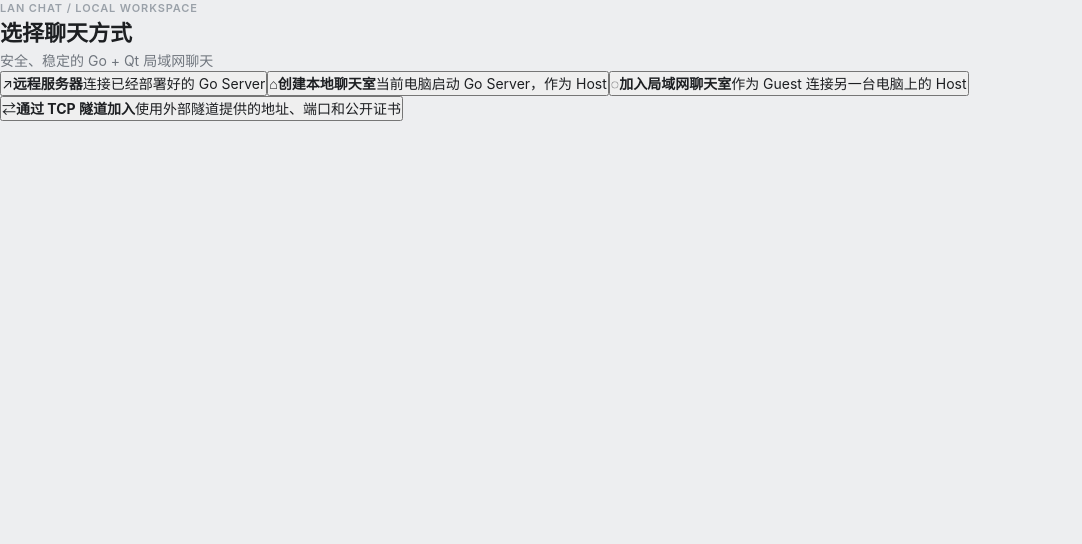
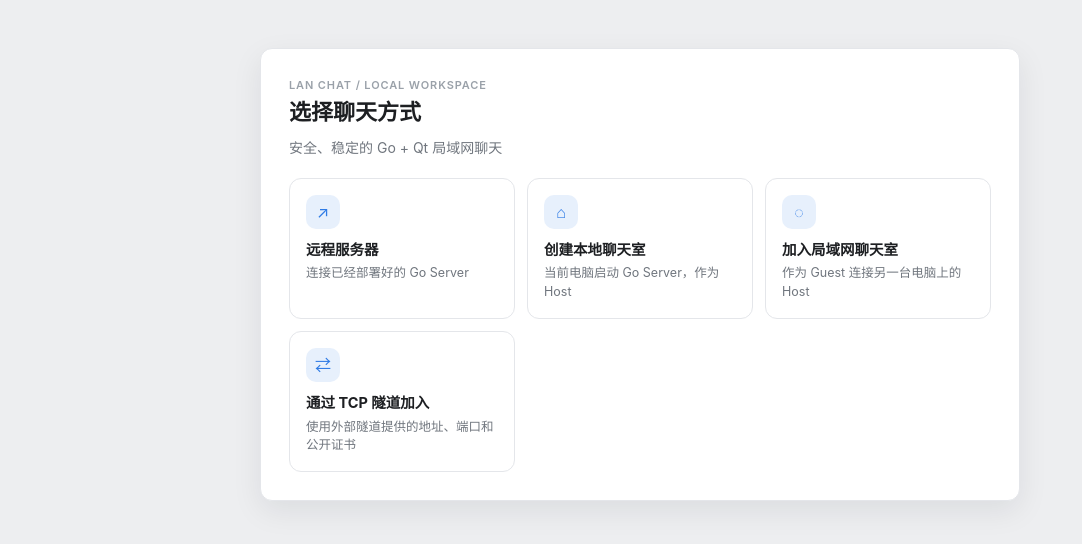
Before and after one commit to DUSK1NG/cross-language-lan-chatroom, a React (Vite) app in the folder frontend/: page / in a window 1280 px wide. Shown: the top 544 px of the page, without its empty margins (0-1082 px from the left). Built offline with nearby package versions, Linux system fonts and the light colour scheme.

Commit message:
feat(styles): t3 pages layer for mode, connect, host and settings

```diff
--- a/frontend/src/styles/pages.css
+++ b/frontend/src/styles/pages.css
@@ -1 +1,117 @@
-/* pages 样式在 Task 5 填充。 */
+/* 页面骨架 + 模式/连接/宿主/设置页 + 弹窗内容（T3）。 */
+.app-shell { min-height: 100vh; background: var(--t-wall); }
+
+.mode-shell, .connect-shell, .settings-shell {
+  display: flex; justify-content: center; align-items: flex-start;
+  padding: 48px 20px 64px; height: 100vh; overflow-y: auto;
+}
+
+.mode-panel, .connect-panel, .settings-panel {
+  background: var(--t-surface);
+  border: 1px solid var(--t-line);
+  border-radius: 12px;
+  box-shadow: 0 10px 30px rgba(15, 23, 32, 0.08);
+  padding: 28px;
+}
+.mode-panel { width: min(760px, 100%); }
+.connect-panel { width: min(460px, 100%); }
+.settings-panel { width: min(640px, 100%); }
+.host-panel { width: min(520px, 100%); }
+
+.mode-panel h1, .connect-panel h1 { margin: 2px 0 8px; }
+.mode-panel .lede { margin-bottom: 20px; }
+
+/* 模式选择 */
+.mode-grid { display: grid; grid-template-columns: repeat(auto-fill, minmax(220px, 1fr)); gap: 12px; margin-top: 18px; }
+.mode-card {
+  display: flex; flex-direction: column; gap: 4px; text-align: left;
+  background: var(--t-surface); border: 1px solid var(--t-line); border-radius: 12px;
+  padding: 16px; cursor: pointer;
+  transition: border-color var(--t-fast) ease-out, box-shadow var(--t-fast) ease-out, transform var(--t-fast) ease-out;
+}
+.mode-card:hover:not(:disabled) { border-color: var(--t-accent); box-shadow: var(--t-bubble-shadow); transform: translateY(-1px); }
+.mode-card:disabled { opacity: 0.55; cursor: not-allowed; }
+.mode-card strong { font-size: 14.5px; }
+.mode-card span:last-child { color: var(--t-ink-2); font-size: 12.5px; }
+.mode-icon {
+  width: 34px; height: 34px; border-radius: 10px; background: var(--t-accent-soft); color: var(--t-accent);
+  display: inline-flex; align-items: center; justify-content: center; font-size: 16px; margin-bottom: 6px;
+}
+
+/* 连接页 */
+.connect-panel h1 { font-size: 19px; }
+.connection-help { color: var(--t-ink-2); font-size: 12.5px; margin: 6px 0 14px; line-height: 1.6; }
+.connect-panel .status-line { margin-bottom: 8px; }
+
+.tunnel-guide {
+  background: var(--t-accent-soft); border-radius: 10px; padding: 10px 12px; margin-bottom: 14px;
+  font-size: 12.5px; color: var(--t-ink-2);
+}
+.tunnel-guide strong { color: var(--t-accent); display: block; margin-bottom: 2px; }
+
+/* LAN 发现（含规格 §6.1 #5 的顶部扫描细条） */
+.lan-discovery { border: 1px solid var(--t-line); border-radius: 10px; padding: 12px; margin-bottom: 14px; position: relative; overflow: hidden; }
+.lan-discovery__header { display: flex; align-items: center; justify-content: space-between; gap: 8px; margin-bottom: 8px; }
+.lan-discovery__header strong { font-size: 13.5px; display: block; }
+.lan-discovery__header small { color: var(--t-ink-2); font-size: 12px; }
+.lan-discovery__empty { color: var(--t-ink-2); font-size: 12.5px; line-height: 1.6; }
+.lan-discovery__list { display: flex; flex-direction: column; gap: 6px; }
+.lan-host-card {
+  display: flex; align-items: center; justify-content: space-between; gap: 8px; text-align: left;
+  border: 1px solid var(--t-line); border-radius: 10px; background: var(--t-surface);
+  padding: 9px 11px; cursor: pointer;
+  transition: border-color var(--t-fast) ease-out, background-color var(--t-fast) ease-out;
+}
+.lan-host-card:hover { background: var(--t-chip); }
+.lan-host-card--selected, .lan-host-card--selected:hover { border-color: var(--t-accent); background: var(--t-accent-soft); }
+.lan-host-card strong { font-size: 13px; display: block; }
+.lan-host-card small { color: var(--t-ink-2); font-size: 11.5px; }
+.lan-host-card__trust { font-size: 11.5px; color: var(--t-accent); flex: none; }
+.lan-discovery__notice { margin-top: 10px; font-size: 12px; color: var(--t-ink-2); }
+.lan-discovery__confirmation { display: flex; align-items: center; gap: 6px; margin-top: 6px; font-size: 12px; }
+.manual-entry-button {
+  background: transparent; border: 0; color: var(--t-accent);
+  font-size: 12.5px; cursor: pointer; padding: 0; margin-bottom: 12px;
+}
+.manual-entry-button:hover { text-decoration: underline; }
+
+.lan-scan-bar { position: absolute; top: 0; left: 0; right: 0; height: 2px; background: var(--t-accent-soft); }
+.lan-scan-bar__fill {
+  display: block; height: 100%; background: var(--t-accent);
+  transform-origin: left;
+  animation: t-indeterminate 1.1s ease-in-out infinite alternate;
+}
+
+/* 设置页 */
+.settings-header { display: flex; align-items: center; gap: 12px; margin-bottom: 16px; }
+.settings-back { width: 32px; height: 32px; padding: 0; font-size: 18px; }
+.settings-group { border-top: 1px solid var(--t-line); padding: 12px 0 4px; margin-top: 10px; }
+.settings-group h2 { font-size: 13px; color: var(--t-ink-2); margin-bottom: 8px; }
+.settings-row { display: flex; align-items: center; justify-content: space-between; gap: 12px; padding: 7px 0; font-size: 13px; }
+.settings-row span:first-child { color: var(--t-ink-2); }
+.settings-value { color: var(--t-ink); font-size: 12.5px; text-align: right; overflow-wrap: anywhere; }
+.settings-toggle { cursor: pointer; }
+.settings-toggle input { width: 16px; height: 16px; }
+.settings-select-row select { min-width: 140px; }
+.settings-note { color: var(--t-ink-3); font-size: 12px; margin: 6px 0; line-height: 1.6; }
+
+/* 弹窗内容：成员资料 / 管理 / 审批 / 新建频道 */
+.admin-profile { margin-bottom: 10px; }
+.admin-profile p { color: var(--t-ink-2); font-size: 12.5px; margin-top: 2px; }
+.admin-member-input { width: 100%; margin-bottom: 8px; }
+.admin-actions { display: flex; gap: 8px; flex-wrap: wrap; margin-top: 10px; }
+.connection-approval-list { display: flex; flex-direction: column; gap: 12px; }
+.connection-approval-item strong { font-size: 13.5px; }
+.connection-approval-item p { color: var(--t-ink-2); font-size: 12.5px; margin: 4px 0 2px; line-height: 1.6; }
+
+.room-form__field { display: flex; flex-direction: column; gap: 6px; font-size: 13px; color: var(--t-ink-2); margin-bottom: 10px; }
+.room-form__check { display: flex; align-items: center; gap: 6px; font-size: 13px; color: var(--t-ink-2); margin-bottom: 10px; }
+.room-form__check input { width: 15px; height: 15px; }
+.room-form__hint { color: var(--t-warn); font-size: 12px; margin: -4px 0 8px; }
+.room-form__actions { display: flex; justify-content: flex-end; gap: 10px; margin-top: 12px; }
+
+/* 响应式：模式卡片在窄屏单列 */
+@media (max-width: 560px) {
+  .mode-grid { grid-template-columns: 1fr; }
+  .form-grid { grid-template-columns: 1fr; }
+}
```
